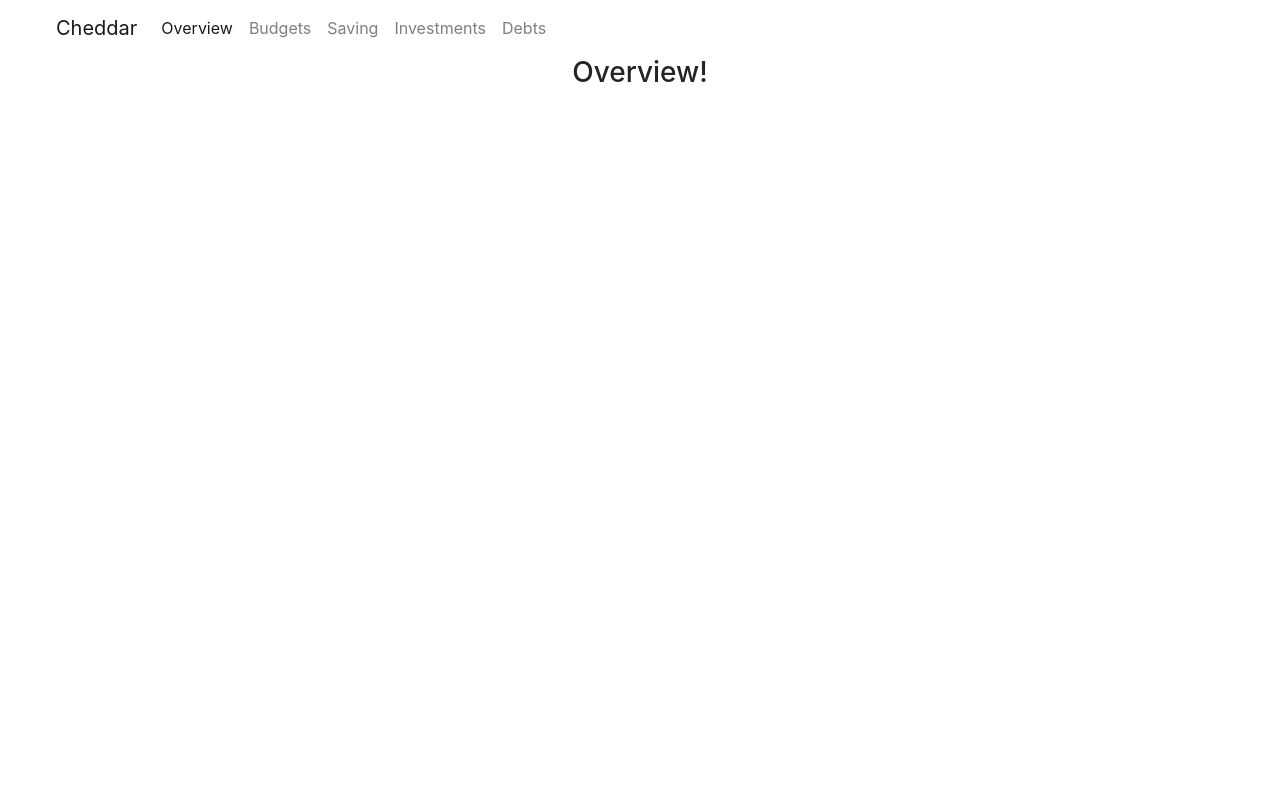
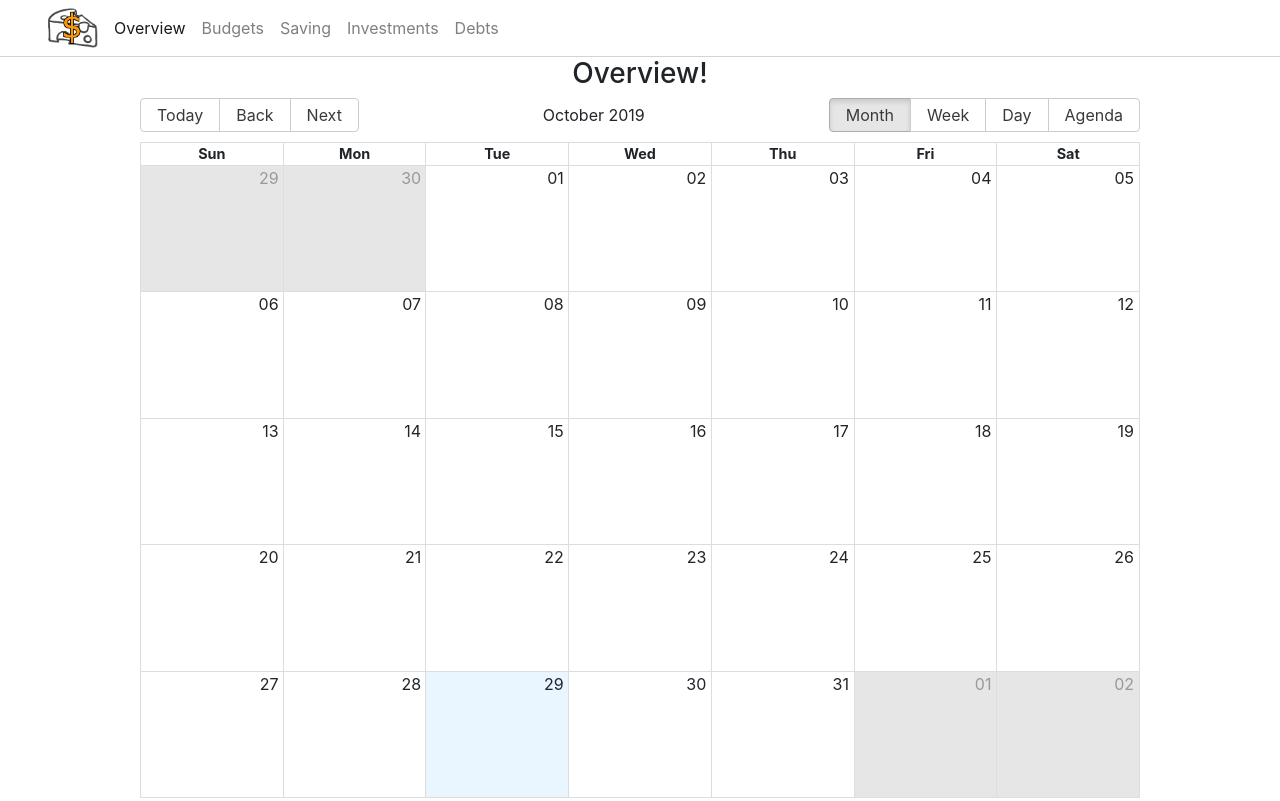
Before and after one commit to jmkoontz/cheddar, a React (Create React App) app in the folder frontend/: page / in a window 1280 px wide. Built offline with nearby package versions, Linux system fonts and the light colour scheme.

Commit message:
Add Initial Calendar UI and Add Icon

```diff
--- a/frontend/package.json
+++ b/frontend/package.json
@@ -6,7 +6,9 @@
     "axios": "^0.19.0",
     "bootstrap": "^4.3.1",
     "history": "^4.10.1",
+    "moment": "^2.24.0",
     "react": "^16.9.0",
+    "react-big-calendar": "^0.22.1",
     "react-bootstrap": "^1.0.0-beta.12",
     "react-dom": "^16.9.0",
     "react-router-dom": "^5.0.1",
--- a/frontend/src/components/App.css
+++ b/frontend/src/components/App.css
@@ -35,7 +35,8 @@
 .BigDivArea {
 	/* background-color: blue; */
 	height:calc(100vh - 56px);
-	width:100vw;
+	width:1000px;
+	margin: auto;
 	overflow-y: auto;
 	overflow-x: hidden;
 }
--- /dev/null
+++ b/frontend/src/components/Calendar/Calendar.css
@@ -0,0 +1,3 @@
+#calendar-container {
+	height: 700px;
+}
--- /dev/null
+++ b/frontend/src/components/Calendar/Calendar.js
@@ -0,0 +1,29 @@
+import React from "react";
+import { Calendar, momentLocalizer  } from 'react-big-calendar';
+import moment from 'moment';
+
+import 'react-big-calendar/lib/css/react-big-calendar.css';
+import './Calendar.css';
+
+const localizer = momentLocalizer(moment);
+
+class EventCalendar extends React.Component {
+  constructor(props) {
+    super(props);
+  }
+
+  render () {
+    return (
+      <div id={"calendar-container"}>
+        <Calendar
+          localizer={localizer}
+          events={[]}
+          startAccessor="start"
+          endAccessor="end"
+        />
+      </div>
+    );
+  }
+}
+
+export default EventCalendar;
--- a/frontend/src/components/Overview/Overview.js
+++ b/frontend/src/components/Overview/Overview.js
@@ -1,10 +1,13 @@
 import React from 'react';
+import Calendar from "../Calendar/Calendar";
 
 class Overview extends React.Component {
   render () {
     return (
       <div className="BigDivArea">
         <h3>Overview!</h3>
+
+        <Calendar/>
       </div>
     );
   }
--- a/frontend/src/components/header/Header.css
+++ b/frontend/src/components/header/Header.css
@@ -1,8 +1,21 @@
 #header {
-
+	border-bottom: 1px solid lightgray;
 }
 
 #navbar {
 	width: 1200px;
 	margin: auto;
+	padding: 0;
 }
+
+#icon-tab {
+	height: 20px;
+}
+
+#icon {
+	width: 50px;
+}
+
+.nav-container a {
+	align-self: center;
+}
--- a/frontend/src/components/header/Header.js
+++ b/frontend/src/components/header/Header.js
@@ -44,7 +44,8 @@ class Header extends Component {
   renderTabs = () => {
     return (
       <Navbar.Collapse id="basic-navbar-nav">
-        <Nav className="mr-auto" onSelect={this.handleTabChange} activeKey={this.state.tabValue}>
+        <Nav className="mr-auto nav-container" onSelect={this.handleTabChange} activeKey={this.state.tabValue}>
+          <Nav.Link eventKey={0}><span id={"icon-tab"}><img src={"Icon.png"} id={"icon"}/></span></Nav.Link>
           <Nav.Link eventKey={0}>Overview</Nav.Link>
           <Nav.Link eventKey={1}>Budgets</Nav.Link>
           <Nav.Link eventKey={2}>Saving</Nav.Link>
@@ -59,7 +60,6 @@ class Header extends Component {
     return (
       <div id={"header"}>
         <Navbar id={"navbar"}>
-          <Navbar.Brand>Cheddar</Navbar.Brand>
           <Navbar.Toggle aria-controls="basic-navbar-nav" />
           {this.renderTabs()}
         </Navbar>
```
Also changed, not shown: frontend/public/Icon.png (added), 1 other file (tests, documents, lock files or other folders).
